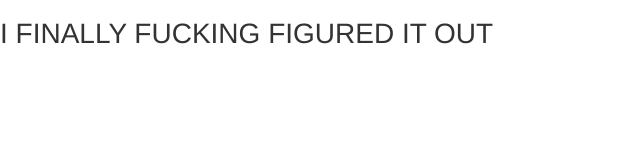
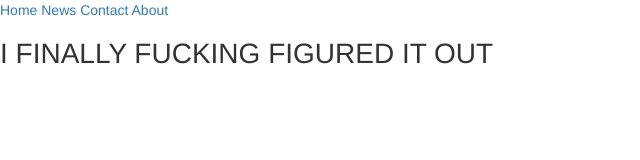
Before and after one commit to drewstep/drewdidthis.github.io, a website built with Parcel: page index.html in a window 1280 px wide. Shown: the whole page, without its empty margins (0-640 px from the left). Built offline with nearby package versions, Linux system fonts and the light colour scheme.

Commit message:
Update index.html

```diff
--- a/index.html
+++ b/index.html
@@ -26,7 +26,15 @@
 
 <body>
 
-  <!-- Add your site or application content here -->
+  <!-- TODO: Add content here -->
+
+  <div class="topnav">
+  <a class="active" href="#home">Home</a>
+  <a href="#news">News</a>
+  <a href="#contact">Contact</a>
+  <a href="#about">About</a>
+</div>
+
   <h1>I FINALLY FUCKING FIGURED IT OUT</h1>
   <script src="js/vendor/modernizr-3.11.2.min.js"></script>
   <script src="js/plugins.js"></script>
```
